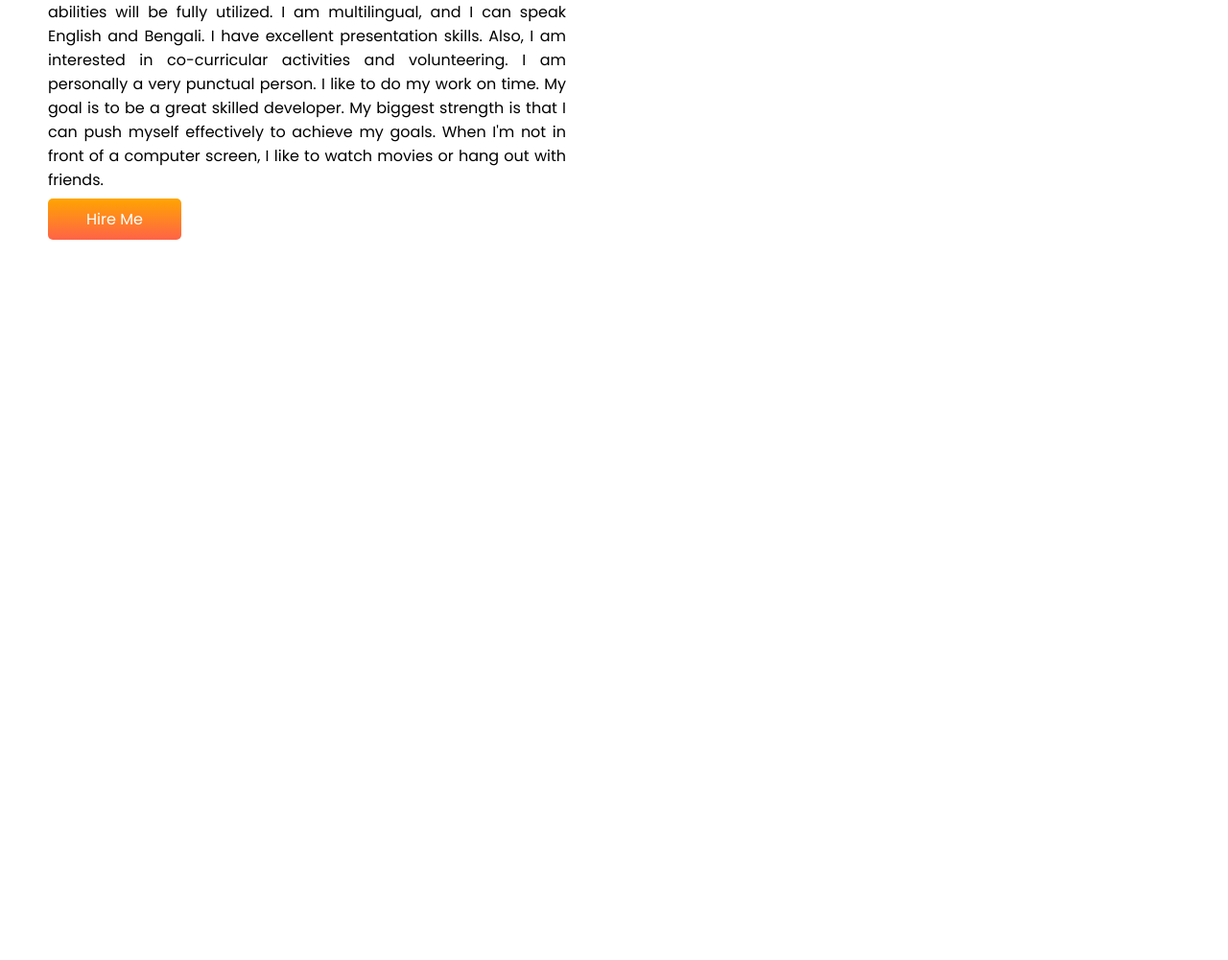
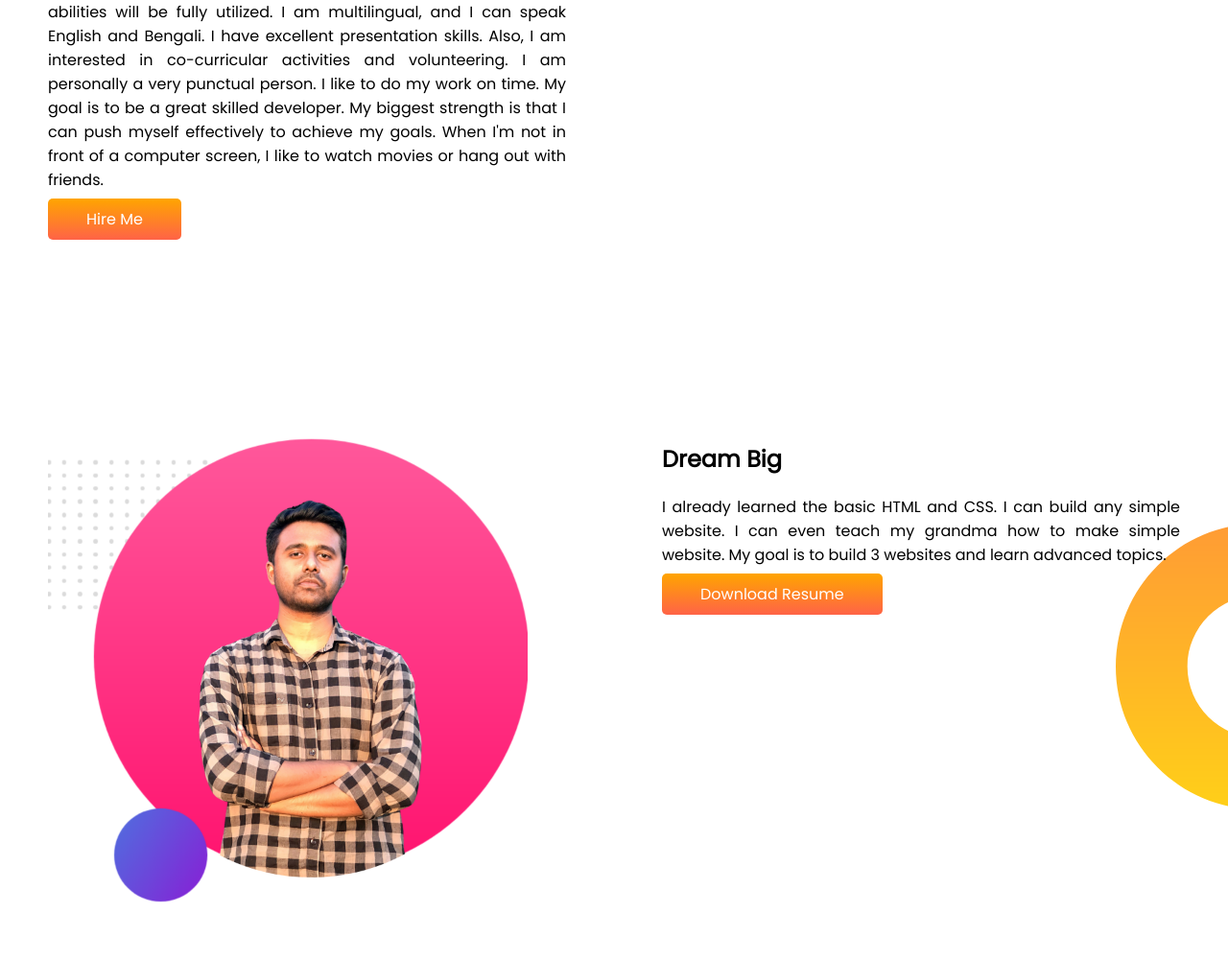
Before and after one commit to mte-tonmoy/Developer-Portfolio, a plain HTML site: page index.html in a window 1280 px wide. Shown: the part 597-1598 px from the top of the page at 96% size. Before the commit the page ends 888 px from the top, so only its background shows below. Drawn offline with Linux system fonts and the light colour scheme.

Commit message:
Dream added

```diff
--- a/index.html
+++ b/index.html
@@ -45,7 +45,17 @@
         </div>
 
     </section>
-
+    <section class="dream-big">
+        <div class="main">
+            <img src="images/3.png" alt="">
+        </div>
+        <div class="main">
+            <h2>Dream Big</h2>
+            <p>I already learned the basic HTML and CSS. I can build any simple website. I can even teach my grandma how
+                to make simple website. My goal is to build 3 websites and learn advanced topics.</p>
+            <a class="resume" target="_blank" href="www.google.com">Download Resume</a>
+        </div>
+    </section>
 </body>
 
 </html>
--- a/style.css
+++ b/style.css
@@ -17,6 +17,7 @@ img {
 }
 section {
   display: flex;
+  margin-bottom: 100px;
 }
 .main {
   width: 50%;
@@ -36,3 +37,17 @@ section {
   background-image: url("images/top-banner.png");
   background-repeat: no-repeat;
 }
+
+.resume {
+  text-decoration: none;
+  background-image: linear-gradient(orange, tomato);
+  padding: 10px 40px;
+  color: white;
+  border-radius: 5px;
+}
+
+.dream-big {
+  background-image: url(images/dream-bg.png);
+  background-repeat: no-repeat;
+  background-position: right;
+}
```
Also changed, not shown: images/3.png (added).
